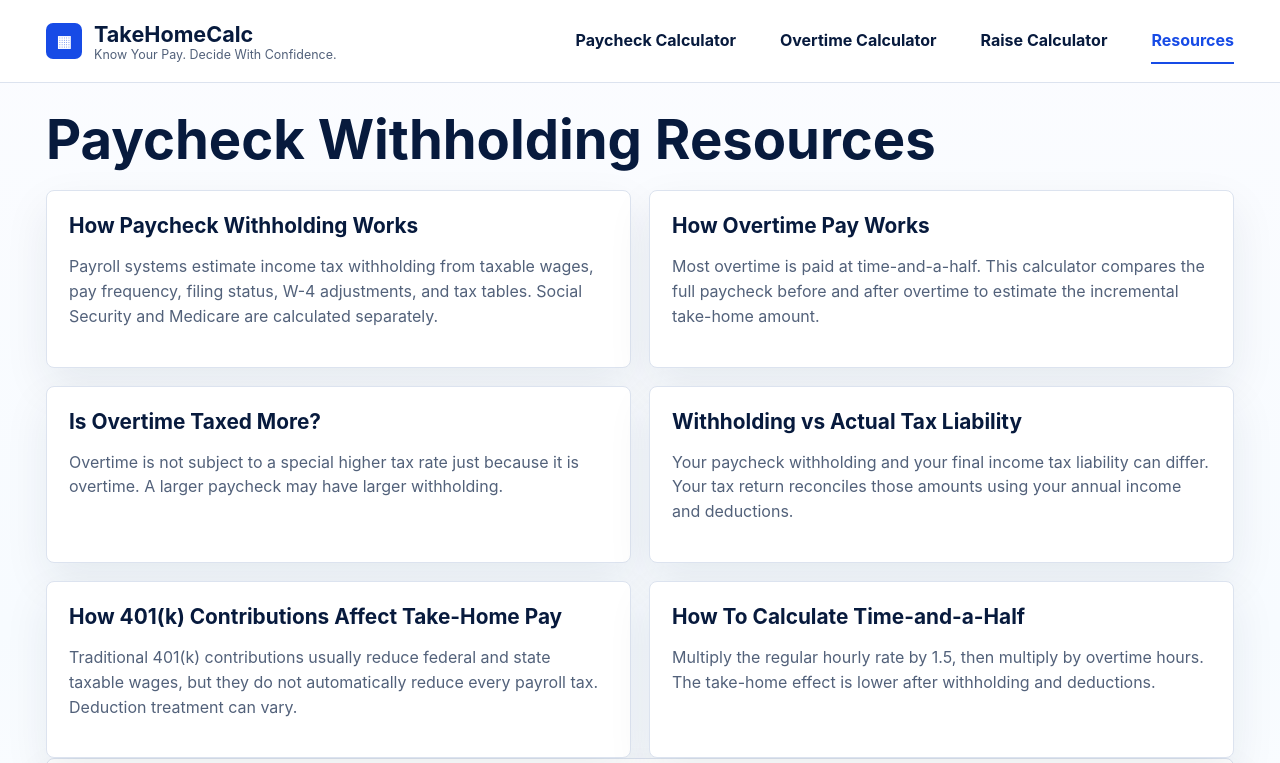
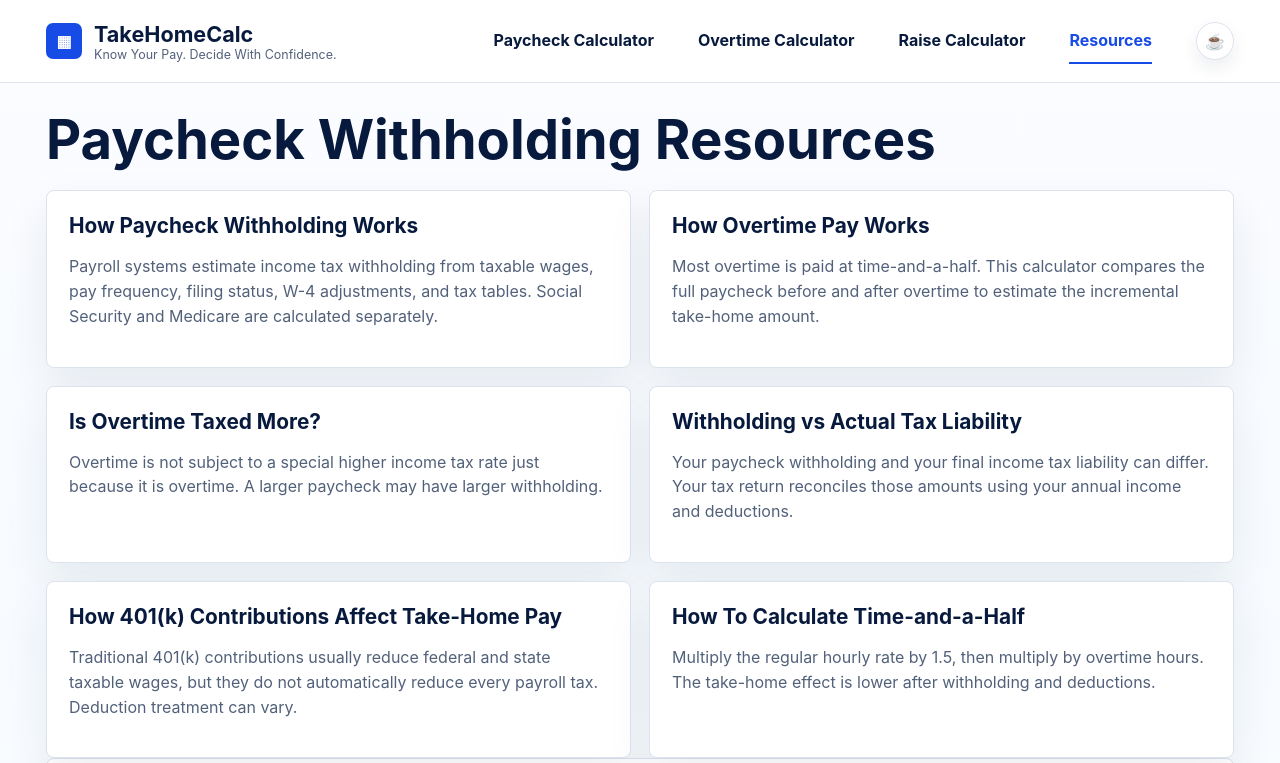
Before and after one commit to reddnbre/takehomecal, a website: page resources.html in a window 1280 px wide. Shown: the top 763 px of the page. Drawn offline with Linux system fonts and the light colour scheme.

Commit message:
Add header support icon to resources page

```diff
--- a/resources.html
+++ b/resources.html
@@ -12,14 +12,14 @@
 <body>
   <header class="site-header">
     <a class="brand" href="index.html"><span class="brand-mark">▦</span><span><strong>TakeHomeCalc</strong><small>Know Your Pay. Decide With Confidence.</small></span></a>
-    <nav class="nav"><a href="index.html">Paycheck Calculator</a><a href="overtime-calculator.html">Overtime Calculator</a><a href="raise-calculator.html">Raise Calculator</a><a href="resources.html" aria-current="page">Resources</a></nav>
+    <nav class="nav"><a href="index.html">Paycheck Calculator</a><a href="overtime-calculator.html">Overtime Calculator</a><a href="raise-calculator.html">Raise Calculator</a><a href="resources.html" aria-current="page">Resources</a><a class="support-icon" href="https://www.buymeacoffee.com/reddnbre" target="_blank" rel="noopener" title="Buy me a coffee" aria-label="Buy me a coffee">☕</a></nav>
   </header>
   <main>
     <h1>Paycheck Withholding Resources</h1>
     <section class="content-grid">
       <article class="panel content-panel"><h2>How Paycheck Withholding Works</h2><p>Payroll systems estimate income tax withholding from taxable wages, pay frequency, filing status, W-4 adjustments, and tax tables. Social Security and Medicare are calculated separately.</p></article>
       <article class="panel content-panel"><h2>How Overtime Pay Works</h2><p>Most overtime is paid at time-and-a-half. This calculator compares the full paycheck before and after overtime to estimate the incremental take-home amount.</p></article>
-      <article class="panel content-panel"><h2>Is Overtime Taxed More?</h2><p>Overtime is not subject to a special higher tax rate just because it is overtime. A larger paycheck may have larger withholding.</p></article>
+      <article class="panel content-panel"><h2>Is Overtime Taxed More?</h2><p>Overtime is not subject to a special higher income tax rate just because it is overtime. A larger paycheck may have larger withholding.</p></article>
       <article class="panel content-panel"><h2>Withholding vs Actual Tax Liability</h2><p>Your paycheck withholding and your final income tax liability can differ. Your tax return reconciles those amounts using your annual income and deductions.</p></article>
       <article class="panel content-panel"><h2>How 401(k) Contributions Affect Take-Home Pay</h2><p>Traditional 401(k) contributions usually reduce federal and state taxable wages, but they do not automatically reduce every payroll tax. Deduction treatment can vary.</p></article>
       <article class="panel content-panel"><h2>How To Calculate Time-and-a-Half</h2><p>Multiply the regular hourly rate by 1.5, then multiply by overtime hours. The take-home effect is lower after withholding and deductions.</p></article>
```
